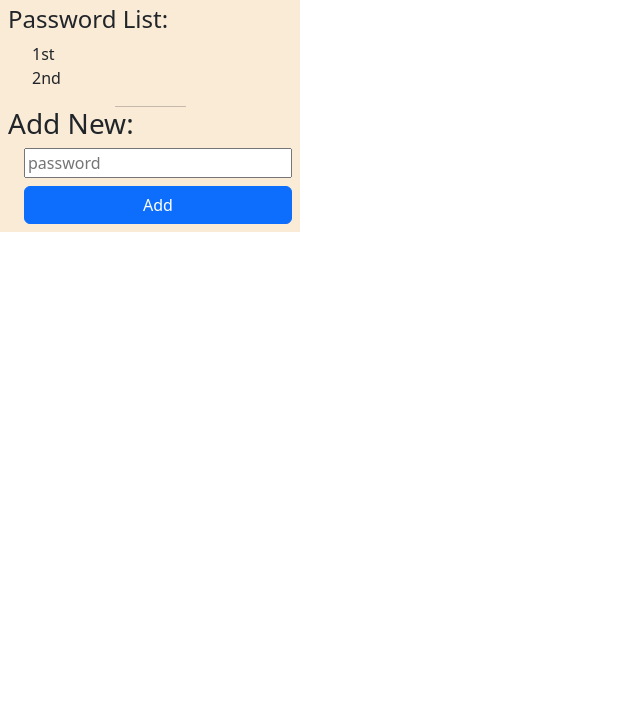
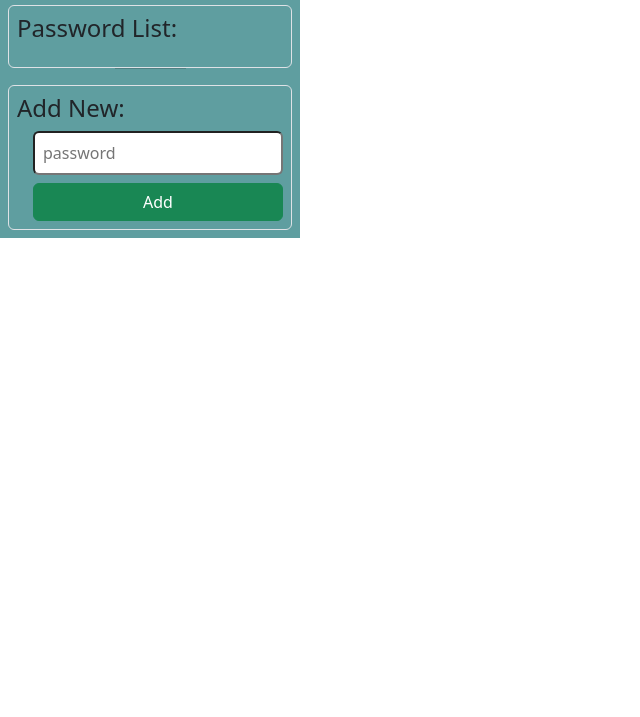
Before and after one commit to Exodera/new-drawer, a browser extension: page index.html in a window 1280 px wide. Shown: the part 83-800 px from the top of the page, without its empty margins (0-640 px from the left). Drawn offline with nearby package versions, Linux system fonts and the light colour scheme.

Commit message:
basic app stage: adds passwords

```diff
--- a/css/style.css
+++ b/css/style.css
@@ -5,12 +5,15 @@ body{
 
 .app-container{
     width: 300px;
-    background-color: antiquewhite;
+    background-color:cadetblue;
     /* display: flex; */
 }
 
 h1{
     padding-bottom: 1.5rem;
+}
+h4{
+    /* color: */
 }
 
 .add-pass-container{
--- a/index.html
+++ b/index.html
@@ -13,24 +13,23 @@
     <div class="app-container p-2">
         <h1 class="text-primary text-center">NetDrawer</h1>
 
-        <div>
+        <div class="pass-container border rounded p-2">
             <h4 class="">Password List:</h2>
 
            <div class="px-2">
-                <ul class="pass-list list-unstyled">
-                    <li>1st</li>
-                    <li>2nd</li>
+                <ul class="list-unstyled" id="pass-list">
+
                 </ul>
            </div>
         </div>
 
-        <hr class="w-25 m-auto">
+        <hr class="w-25 m-auto mb-3">
 
-        <div class="">
-            <h3 class="">Add New:</h3>
+        <div class="border rounded p-2">
+            <h4 class="">Add New:</h4>
             <div class="add-pass-container">
-                <input class="" type="text" placeholder="password">
-                <button class="btn btn-primary d-block">Add</button>
+                <input id="pass-input" class="rounded p-2" type="text" placeholder="password">
+                <button id="save-btn" class="btn btn-success d-block" onclick="updateList()" >Add</button>
             </div>
         </div>
 
--- a/js/script.js
+++ b/js/script.js
@@ -1 +1,11 @@
-document.getElementById("pass-list").innerHTML = "Pass list after change";
+var saveBtn = document.getElementById("save-btn");
+var passList = document.getElementById("pass-list");
+
+saveBtn.addEventListener("click", updateList());
+
+function updateList(){
+    var passInput = document.getElementById("pass-input");
+    console.log(passInput.value);
+    passList.innerHTML += "<li>" + passInput.value + "</li>"
+    passInput.value = "";
+}
```
